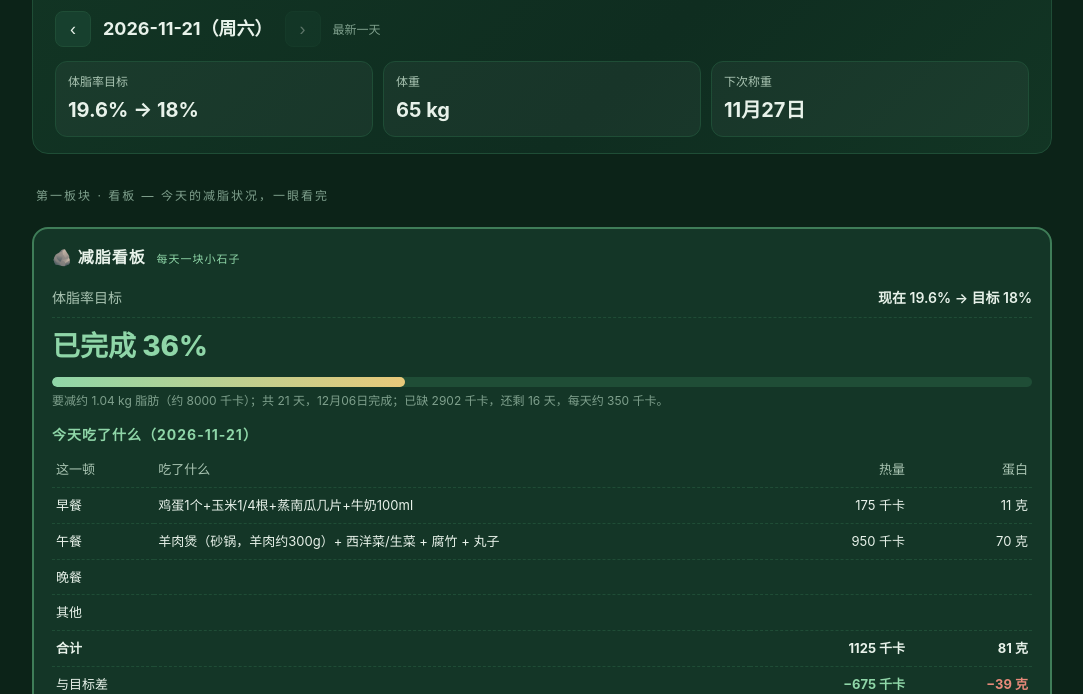
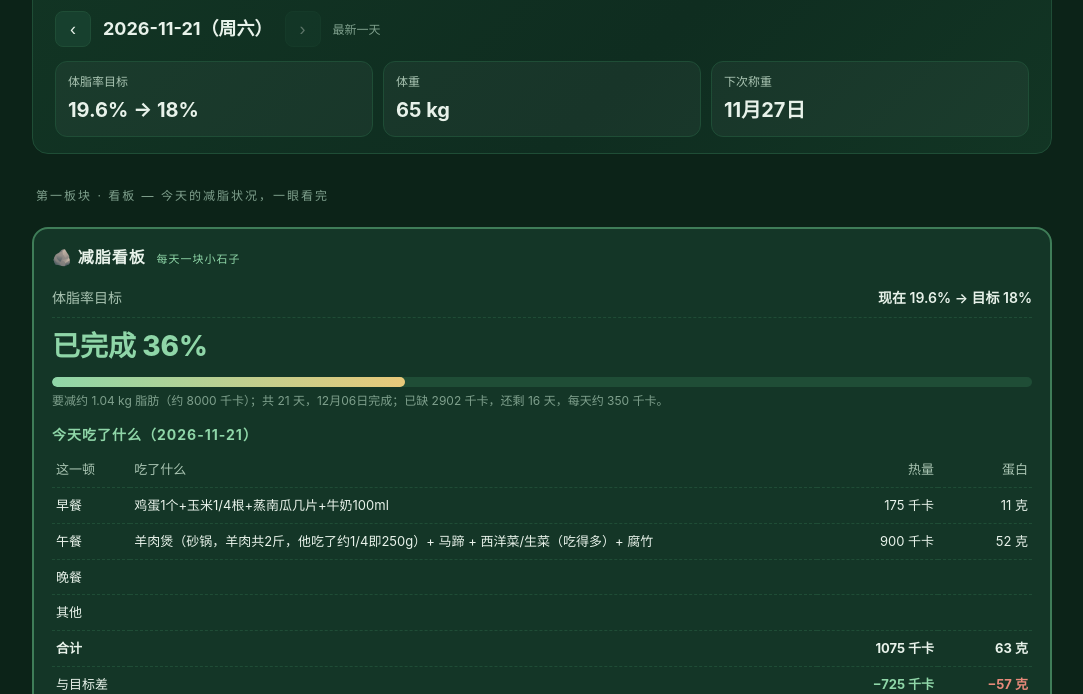
Before and after one commit to blinker2914/life-forest, a plain HTML site: page index.html in a window 1280 px wide. Shown: the part 106-800 px from the top of the page, without its empty margins (98-1181 px from the left). Drawn offline with Linux system fonts and the light colour scheme.

Commit message:
11-21午餐修正

```diff
--- a/app.js
+++ b/app.js
@@ -646,7 +646,7 @@ function render() {
 }
 
 function init() {
-  fetch('data.json?v=67')
+  fetch('data.json?v=68')
     .then(r => { if (!r.ok) throw new Error('HTTP ' + r.status); return r.json(); })
     .then(d => {
       DATA = d;
--- a/data.json
+++ b/data.json
@@ -268,8 +268,8 @@
     },
     {
       "date": "2026-11-21",
-      "intakeKcal": 1125,
-      "proteinG": 81,
+      "intakeKcal": 1075,
+      "proteinG": 63,
       "meals": [
         {
           "name": "早餐",
@@ -279,9 +279,9 @@
         },
         {
           "name": "午餐",
-          "desc": "羊肉煲（砂锅，羊肉约300g）+ 西洋菜/生菜 + 腐竹 + 丸子",
-          "kcal": 950,
-          "proteinG": 70
+          "desc": "羊肉煲（砂锅，羊肉共2斤，他吃了约1/4即250g）+ 马蹄 + 西洋菜/生菜（吃得多）+ 腐竹",
+          "kcal": 900,
+          "proteinG": 52
         }
       ],
       "expenditureKcal": null,
--- a/index.html
+++ b/index.html
@@ -240,6 +240,6 @@
 
   <footer id="footer"></footer>
 </div>
-<script src="app.js?v=71"></script>
+<script src="app.js?v=72"></script>
 </body>
 </html>
```
